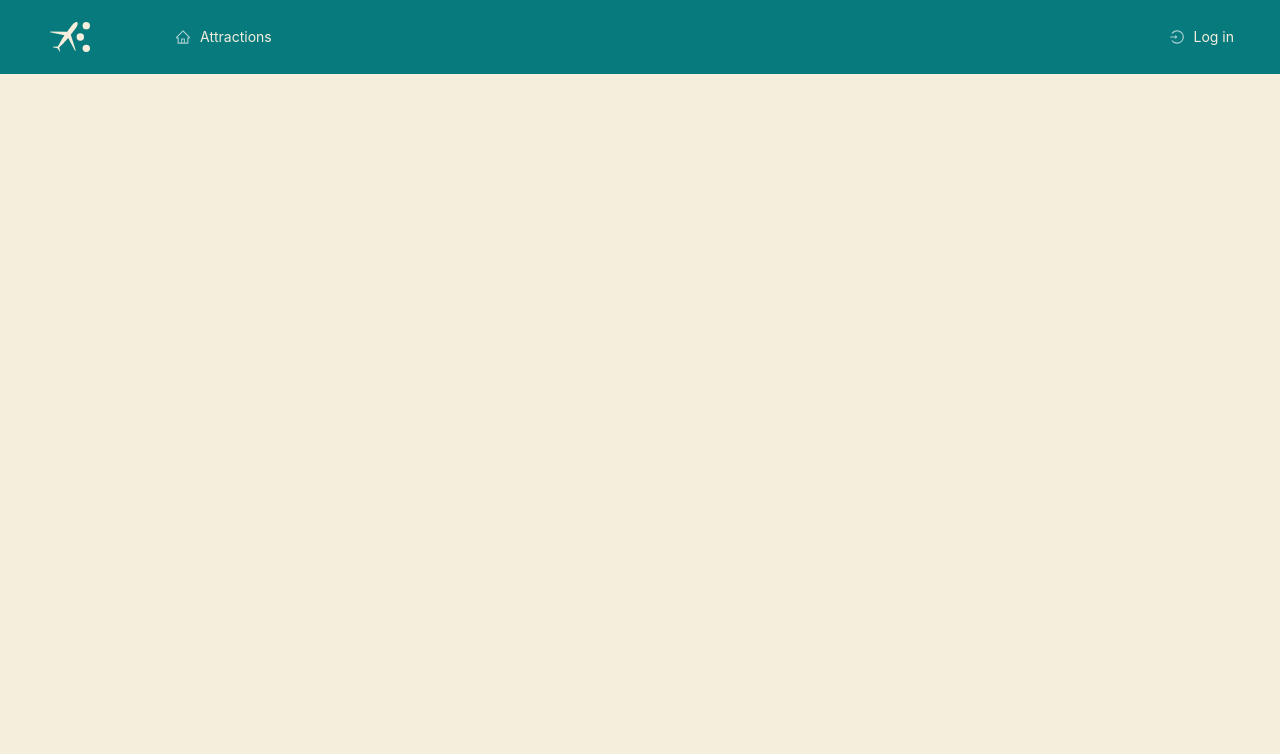
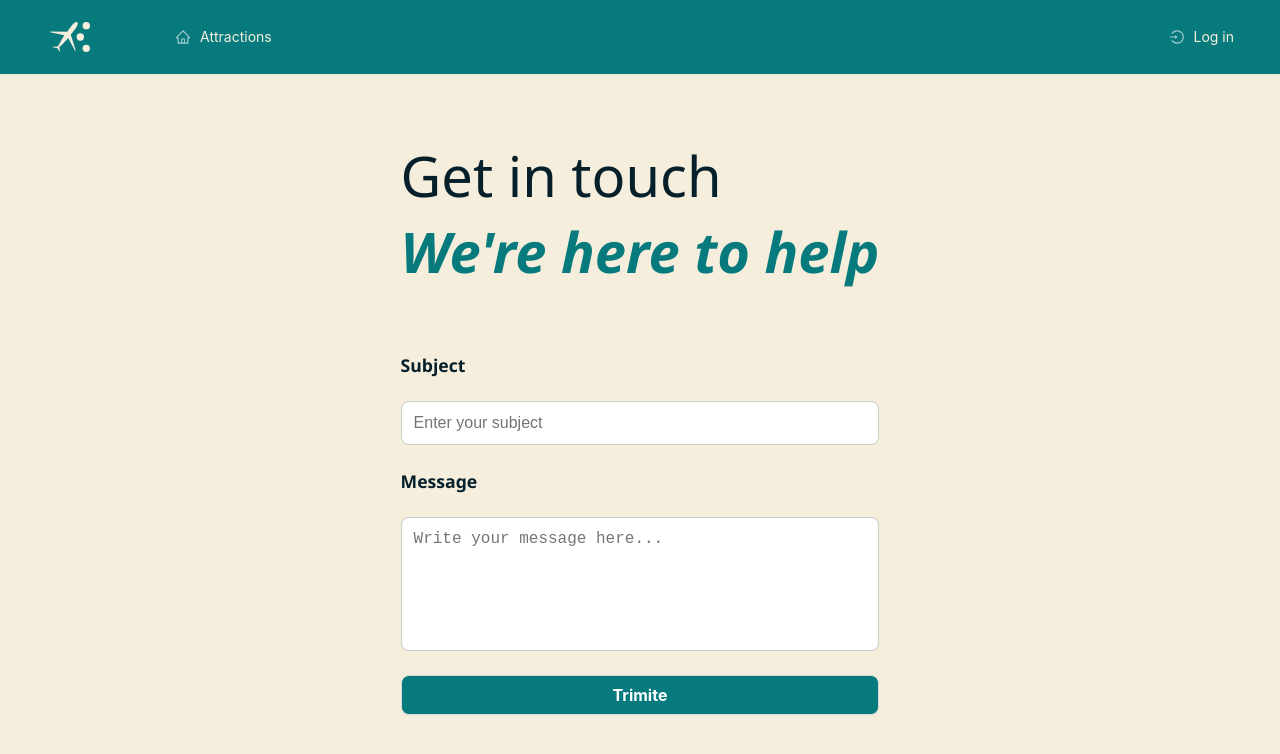
Before and after one commit to DISI2025/30643_Istrate_Cristian-Andrei_TravelPoints, a React (Create React App) app in the folder Frontend/travel/: page /contact in a window 1280 px wide. Before the commit this address had no page. Shown: the top 754 px of the page. Built offline with nearby package versions, Linux system fonts and the light colour scheme.

Commit message:
feature: Added Contact Admin page and form

```diff
--- a/Frontend/travel/src/App.tsx
+++ b/Frontend/travel/src/App.tsx
@@ -14,6 +14,7 @@ import {notification} from "antd";
 import Home from "./pages/home/home";
 import Statistics from "./pages/admin/statistics";
 import Review from "./pages/review/review";
+import Contact from "./pages/contactAdmin/contact";
 
 function App() {
 
@@ -52,6 +53,7 @@ function App() {
                 <Route path="/attractions" element={<Attractions/>}/>
                 <Route path="/reviews/:id" element={<Review/>}/>
                 <Route path="/wishlist" element={<Wishlist/>}/>
+                <Route path="/contact" element={<Contact/>}/>
                 <Route
                     path="/admin"
                     element={
--- a/Frontend/travel/src/components/navigation-bar.tsx
+++ b/Frontend/travel/src/components/navigation-bar.tsx
@@ -7,6 +7,7 @@ import {
     LoginOutlined,
     AppstoreOutlined,
     BarChartOutlined,
+    FileTextOutlined,
 } from "@ant-design/icons";
 import "./navigation-bar.css";
 import logo from "../assets/logo.svg";
@@ -75,7 +76,10 @@ const Navbar: React.FC = () => {
             setSelectedKey("/notifications");
         } else if (location.pathname.startsWith("/login")) {
             setSelectedKey("/login");
-        } else {
+        }
+        else if (location.pathname.startsWith("/contact")) {
+            setSelectedKey("/contact");
+        }else {
             setSelectedKey(location.pathname);
         }
     }, [location.pathname]);
@@ -98,6 +102,16 @@ const Navbar: React.FC = () => {
                     label: (
                         <NavLink to="/wishlist" onClick={() => setSelectedKey("/wishlist")}>
                             Wishlist
+                        </NavLink>
+                    ),
+                },
+
+                {
+                    key: "/contact",
+                    icon: <FileTextOutlined />,
+                    label: (
+                        <NavLink to="/contact" onClick={() => setSelectedKey("/contact")}>
+                            Contact Admin
                         </NavLink>
                     ),
                 },
--- /dev/null
+++ b/Frontend/travel/src/pages/contactAdmin/contact.css
@@ -0,0 +1,50 @@
+
+.contactContainer {
+    display: flex;
+    justify-content: center;
+    align-items: center;
+    min-height: 80vh;
+    padding: 2rem;
+}
+
+.contactForm {
+    display: flex;
+    flex-direction: column;
+    gap: 1.5rem;
+    max-width: 500px;
+    width: 100%;
+}
+
+.contactLabel {
+    font-weight: bold;
+    font-size: 1.1rem;
+    color: var(--deep-teal);
+}
+
+.contactInput,
+.contactTextarea {
+    padding: 0.75rem;
+    font-size: 1rem;
+    border: 1px solid #ccc;
+    border-radius: 8px;
+    resize: none;
+}
+
+.contactInput:focus,
+.contactTextarea:focus {
+    border-color: var(--teal);
+    outline: none;
+}
+
+.travelButton {
+    background-color: var(--teal);
+    color: white;
+    font-weight: bold;
+}
+
+.travelButton:hover {
+    background-color: white !important;
+    color: var(--teal) !important;
+    font-weight: bold;
+    border: 1px solid var(--teal) !important;
+}
--- /dev/null
+++ b/Frontend/travel/src/pages/contactAdmin/contact.tsx
@@ -0,0 +1,64 @@
+import React, { useState } from "react";
+import { Button, Input, notification } from "antd";
+import "./contact.css";
+
+export default function Contact() {
+    const [subject, setSubject] = useState<string>("");
+    const [message, setMessage] = useState<string>("");
+
+    const handleSubmit = async (e: React.FormEvent<HTMLFormElement>) => {
+        e.preventDefault();
+
+        if (!subject.trim() || !message.trim()) {
+            notification.error({
+                message: "All fields are required",
+                description: "Please fill in both the subject and the message.",
+            });
+            return;
+        }
+
+        notification.success({
+            message: "Message Prepared",
+            description: "Your message is ready to be sent!",
+        });
+
+        setSubject("");
+        setMessage("");
+    };
+
+    return (
+        <div className="contactContainer">
+            <div>
+                <div className="textMoto">
+                    Get in touch
+                    <div className="textKeyword">We're here to help</div>
+                </div>
+                <form onSubmit={handleSubmit} className="contactForm">
+                    <label className="contactLabel">Subject</label>
+                    <input
+                        type="text"
+                        value={subject}
+                        onChange={(e) => setSubject(e.target.value)}
+                        className="contactInput"
+                        placeholder="Enter your subject"
+                        required
+                    />
+
+                    <label className="contactLabel">Message</label>
+                    <textarea
+                        value={message}
+                        onChange={(e) => setMessage(e.target.value)}
+                        className="contactTextarea"
+                        placeholder="Write your message here..."
+                        rows={6}
+                        required
+                    />
+
+                    <Button htmlType="submit" size="large" className="travelButton">
+                        Trimite
+                    </Button>
+                </form>
+            </div>
+        </div>
+    );
+}
```
